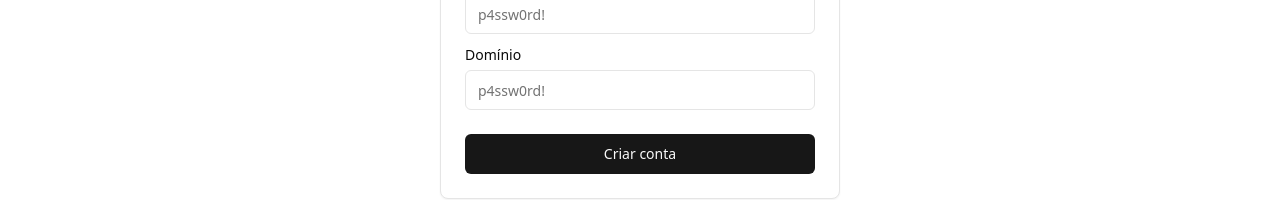
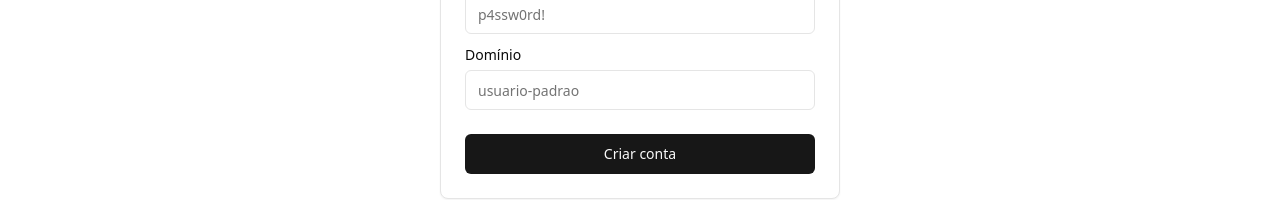
Before and after one commit to AntonioAndreDev/sistema-de-login-frontend, a Next.js app: page /register in a window 1280 px wide. Shown: the part 561-761 px from the top of the page. Built offline with nearby package versions, Linux system fonts and the light colour scheme; no server answers.

Commit message:
style: corrige placeholder

```diff
--- a/components/user-auth-register.tsx
+++ b/components/user-auth-register.tsx
@@ -182,7 +182,7 @@ export default function UserAuthRegister({ className, ...props }: UserAuthFormPr
                     data-testid="domain"
                     id="domain"
                     name="domain"
-                    placeholder="p4ssw0rd!"
+                    placeholder="usuario-padrao"
                     type="domain"
                     autoCapitalize="none"
                     autoComplete="none"
```
